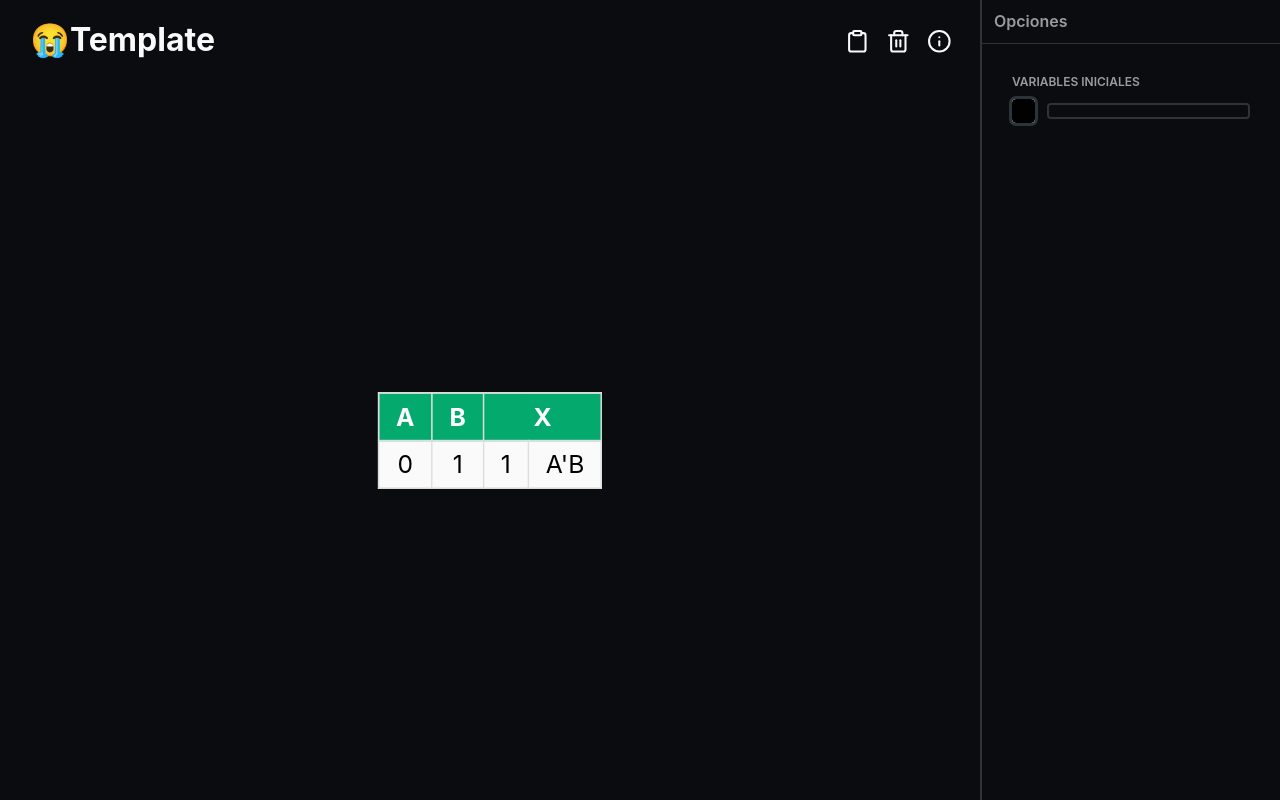
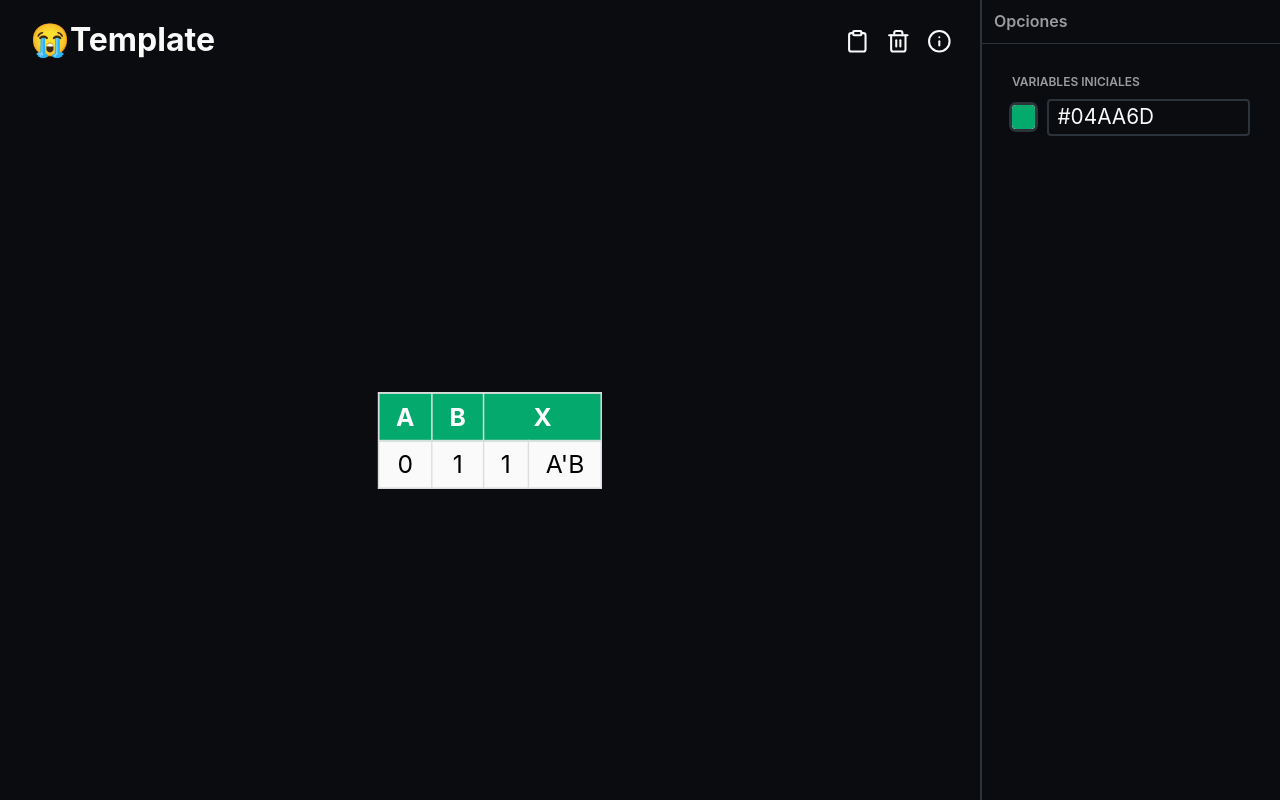
Before and after one commit to munozrc/truth-table-template, a React (Vite) app: page / in a window 1280 px wide. Built offline with nearby package versions, Linux system fonts and the light colour scheme.

Commit message:
fix pass params for useField

```diff
--- a/src/views/Dashboard/PanelOptions/index.tsx
+++ b/src/views/Dashboard/PanelOptions/index.tsx
@@ -4,7 +4,7 @@ import useField from '../../../hooks/useField'
 import styles from './styles.module.css'
 
 const PanelOptions: FC<{}> = () => {
-  const color = useField('#ccc')
+  const color = useField('color', '#04AA6D')
   return (
     <section className={styles.wrapper}>
       <header className={styles.header}>
```
